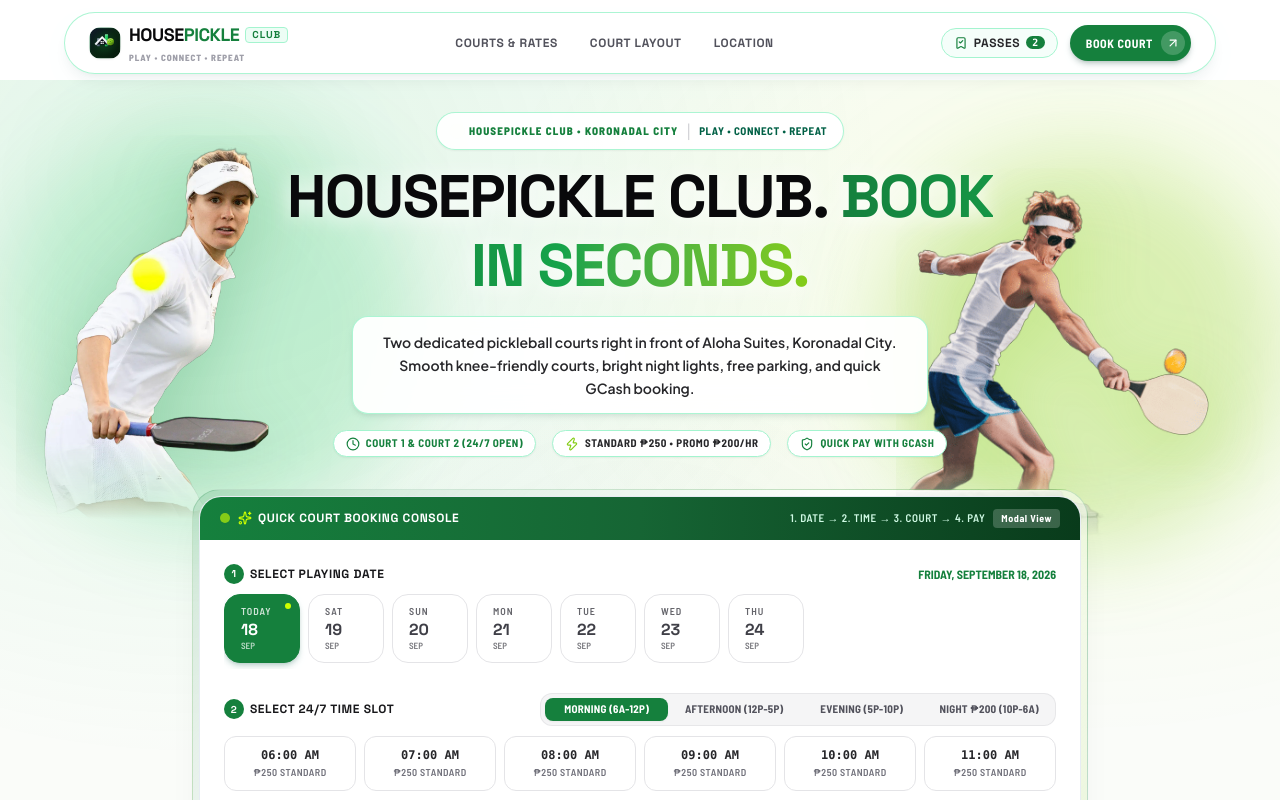
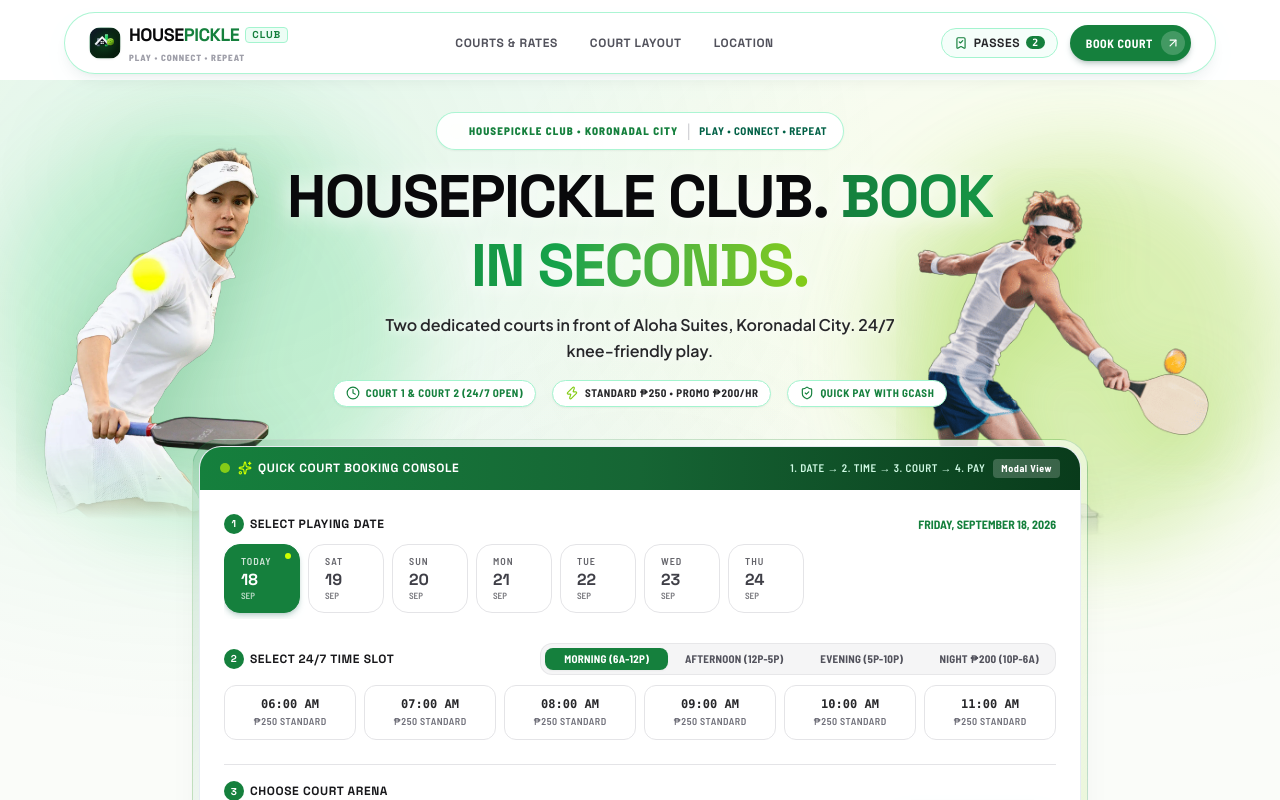
Before and after one commit to hizWindy/pickleball-court, a React (Vite) app in the folder frontend/: page / in a window 1280 px wide. Shown: the top 800 px of the page. Built offline with nearby package versions, Linux system fonts and the light colour scheme.

Commit message:
style(hero): simplify description to concise text and remove card background

```diff
--- a/frontend/src/components/Hero.tsx
+++ b/frontend/src/components/Hero.tsx
@@ -142,19 +142,15 @@
             </span>
           </motion.h1>
 
-          {/* Polished Facility Summary Card with Frosted Glass Shield */}
-          <motion.div
+          {/* Concise & Short Facility Description without Card Background */}
+          <motion.p
             initial={{ opacity: 0, y: 10 }}
             animate={{ opacity: 1, y: 0 }}
             transition={{ duration: 0.4, delay: 0.1 }}
-            className="mt-3.5 sm:mt-4 max-w-xl mx-auto px-1 sm:px-0"
+            className="mt-3 text-xs sm:text-sm md:text-base text-zinc-800 font-semibold max-w-lg mx-auto leading-relaxed drop-shadow-[0_1px_4px_rgba(255,255,255,0.95)]"
           >
-            <div className="bg-white/95 backdrop-blur-md border border-emerald-200/90 shadow-md shadow-emerald-950/8 rounded-2xl px-4 py-3 sm:px-6 sm:py-3.5 text-center">
-              <p className="text-xs sm:text-sm text-zinc-800 font-semibold leading-relaxed">
-                Two dedicated pickleball courts right in front of Aloha Suites, Koronadal City. Smooth knee-friendly courts, bright night lights, free parking, and quick GCash booking.
-              </p>
-            </div>
-          </motion.div>
+            Two dedicated courts in front of Aloha Suites, Koronadal City. 24/7 knee-friendly play.
+          </motion.p>
 
           {/* Quick Stat Highlights */}
           <motion.div
```
